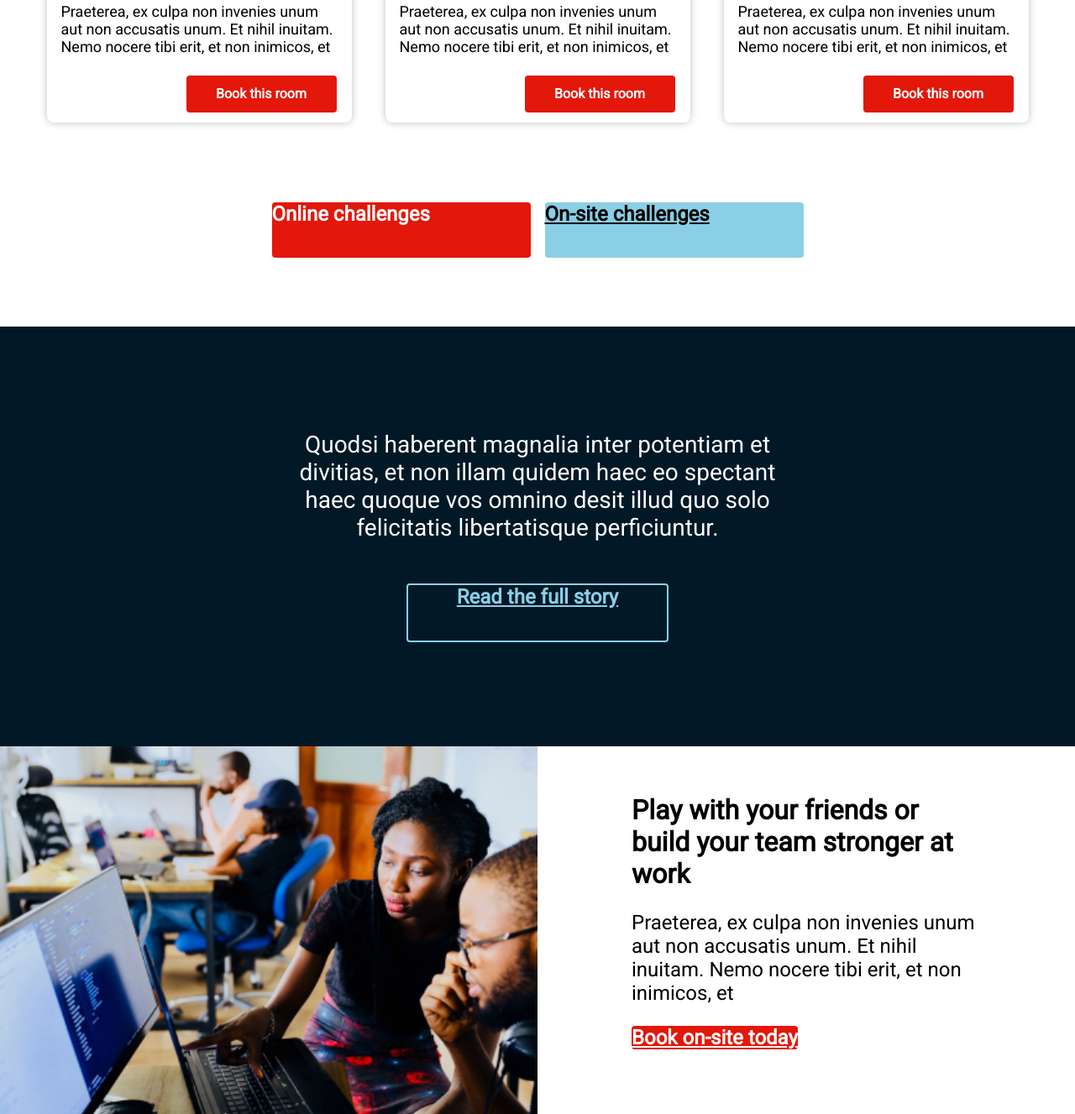
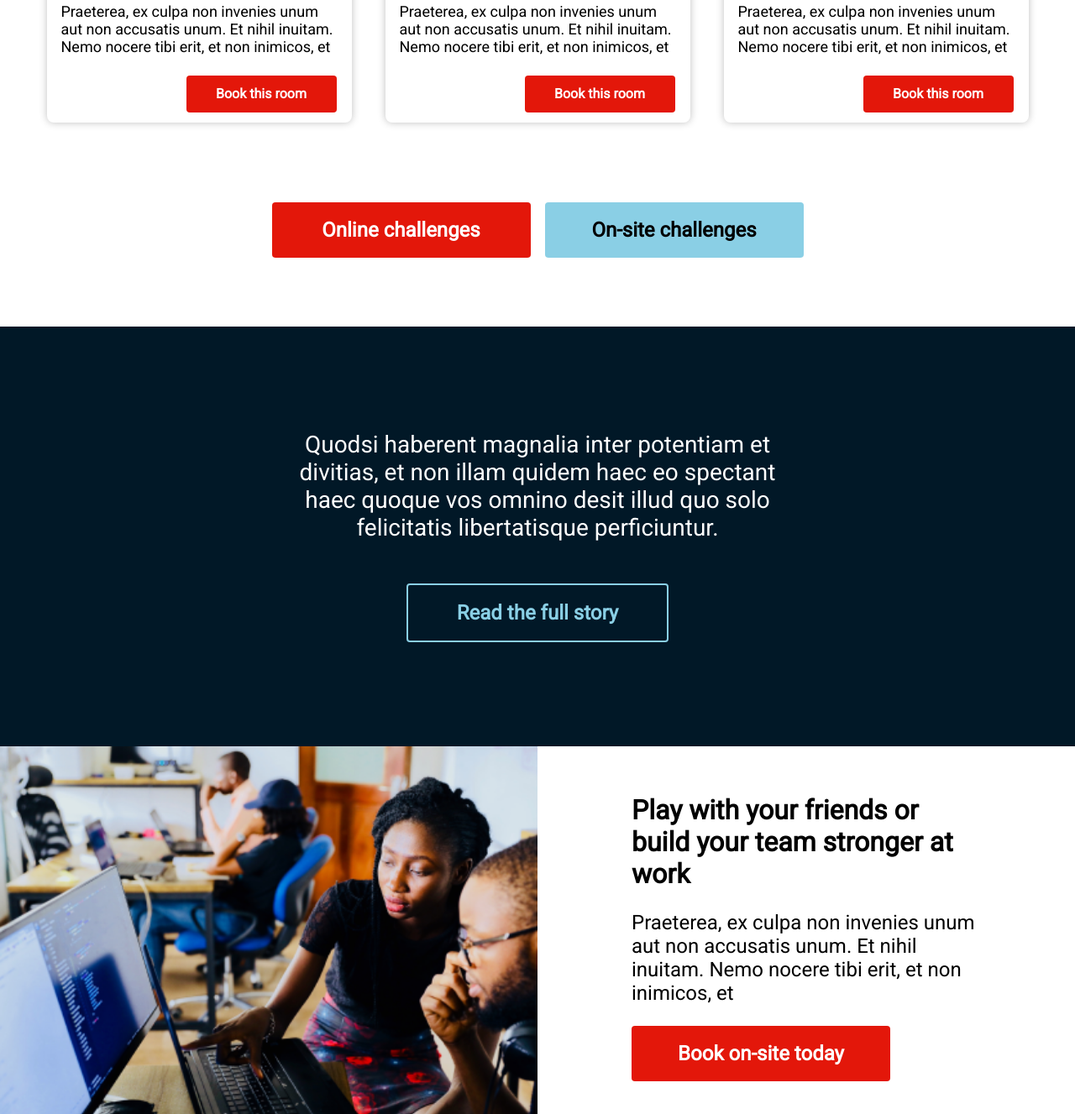
Before and after one commit to WilliamMatton/lernia-esc, a website: page index.html in a window 1280 px wide. Shown: the part 1473-2800 px from the top of the page at 84% size. Drawn offline with Linux system fonts and the light colour scheme.

Commit message:
Refactor the button mixin name.

```diff
--- a/src/sections/buttongroup.scss
+++ b/src/sections/buttongroup.scss
@@ -81,7 +81,7 @@
         background-color: $specification_color_red;
         text-decoration: none;
         color: white;
-        @include block-button-template;
+        @include button-template;
     }
 }
 
@@ -90,7 +90,7 @@
     height: $block_button_large_height;
     background-color: $specification_color_lightBlue;
     color: black;
-    @include block-button-template;
+    @include button-template;
 }
 
 .buttonGroupBottom {
--- a/src/sections/challenges.scss
+++ b/src/sections/challenges.scss
@@ -98,7 +98,7 @@
 }
 
 .challenge__bookButton {
-    @include block-button-template;
+    @include button-template;
     justify-self: right;
     font-size: 16px;
     width: 179px;
--- a/src/sections/details.scss
+++ b/src/sections/details.scss
@@ -69,7 +69,8 @@
 }
 
 .indepthOnSite__bookButton, .indepthOnline__seeChallengesButton {
-    @include block-button-template;
+    @include button-template;
+    display: block;
     width: $block_button_large_width;
     height: $block_button_large_height;
     color: white;
--- a/src/sections/story.scss
+++ b/src/sections/story.scss
@@ -20,7 +20,7 @@
 }
 
 .story__readFullStoryButton {
-    @include block-button-template;
+    @include button-template;
     width: $block_button_large_width;
     height: $block_button_large_height;
     border: 2px solid $specification_color_lightBlue;
```
Also changed, not shown: output.css.
